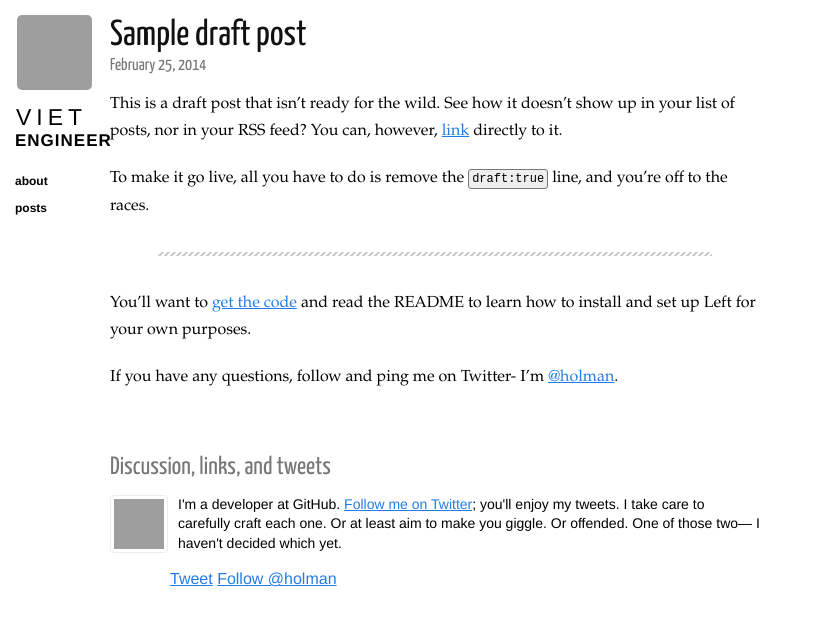
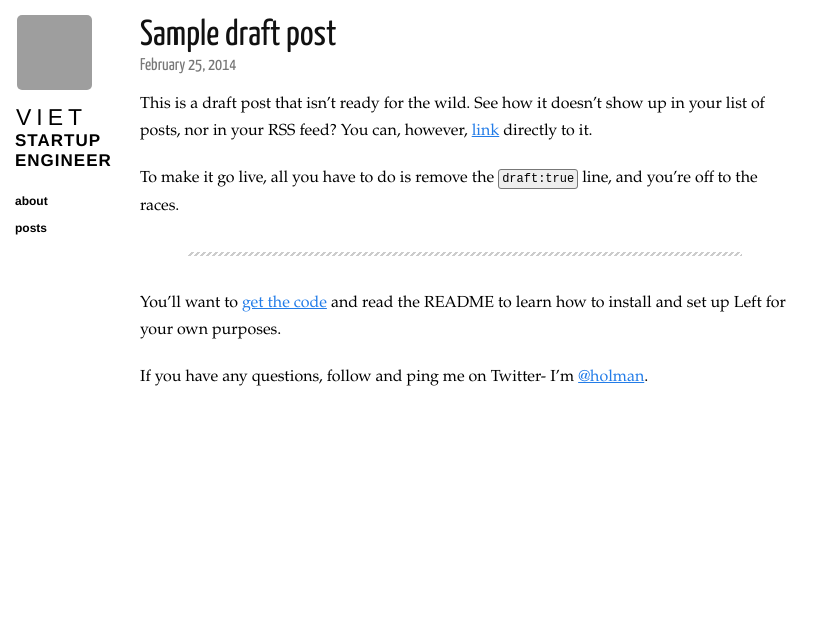
Before and after one commit to VietStartupEngineer/vietstartupengineer.github.io, a Jekyll site: the page built from _posts/2014-02-25-draft.markdown, in a window 1280 px wide. Shown: the top 626 px of the page, without its empty margins (0-834 px from the left). Built offline with Jekyll 4.4.1, drawn with Linux system fonts in a browser that asks for light colours; nearby versions of some CDN libraries; comment, search, counter and statistics services are not loaded; grey boxes are pictures that could not be loaded.

Commit message:
FB comment

```diff
--- /dev/null
+++ b/_includes/facebook_sdk.html
@@ -0,0 +1,10 @@
+<div id="fb-root"></div>
+<script>
+  (function(d, s, id) {
+    var js, fjs = d.getElementsByTagName(s)[0];
+    if (d.getElementById(id)) return;
+    js = d.createElement(s); js.id = id;
+    js.src = "//connect.facebook.net/en_US/sdk.js#xfbml=1&version=v2.10&appId=291293547946124";
+    fjs.parentNode.insertBefore(js, fjs);
+    }(document, 'script', 'facebook-jssdk'));
+</script>
--- a/_includes/head.html
+++ b/_includes/head.html
@@ -14,8 +14,8 @@
   <link rel="alternate" type="application/rss+xml" href="/atom.xml" />
 
   <link href="//netdna.bootstrapcdn.com/font-awesome/4.0.3/css/font-awesome.css" rel="stylesheet" />
-  <link rel="stylesheet" href="{{ site.url }}/css/base.css" type="text/css" media="screen, projection" />
-  <link rel="stylesheet" href="{{ site.url }}/css/pygments.css" type="text/css" />
+  <link rel="stylesheet" href="/css/base.css" type="text/css" media="screen, projection" />
+  <link rel="stylesheet" href="/css/pygments.css" type="text/css" />
   <link media="only screen and (max-device-width: 480px)" href="{{ site.github.url }}/css/mobile.css" type="text/css" rel="stylesheet" />
   <link media="only screen and (device-width: 768px)" href="{{ site.github.url }}/css/mobile.css" type="text/css" rel="stylesheet" />
   <link href='//fonts.googleapis.com/css?family=Yanone+Kaffeesatz' rel='stylesheet' type='text/css'>
--- a/_includes/sidebar.html
+++ b/_includes/sidebar.html
@@ -6,6 +6,7 @@
   <section class="name">
     <a href="/">
       <span id="fname">{{ site.name|split:' '|first }}</span>
+      <span id="lname">Startup</span>
       <span id="lname">{{ site.name|split:' '|last }}</span>
     </a>
   </section>
--- a/_layouts/layout.html
+++ b/_layouts/layout.html
@@ -2,6 +2,7 @@
 <html xmlns="http://www.w3.org/1999/xhtml" xml:lang="en" lang="en-us">
 {% include head.html %}
 <body>
+  {% include facebook_sdk.html %}
   {% include sidebar.html %}
   {{ content }}
 </body>
--- a/_layouts/post.html
+++ b/_layouts/post.html
@@ -13,23 +13,7 @@ layout: layout
 
   {{ content }}
 
-  <!-- TODO: bio here -->
   <section class="meta">
-    <h3>Discussion, links, and tweets</h3>
-    <section class="copy">
-      <a href="https://twitter.com/{{ site.twitter }}" target="_blank">
-        <img src="{{ site.github.owner_gravatar_url }}?s=142" height="50" width="50" />
-      </a>
-
-      <p>
-        I'm a developer at GitHub. <a href="https://twitter.com/{{ site.twitter }}" target="_blank">Follow me on Twitter</a>;
-        you'll enjoy my tweets. I take care to carefully craft each one. Or at least aim to make
-        you giggle. Or offended. One of those two&mdash; I haven't decided which yet.
-      </p>
-
-      <a href="http://twitter.com/share" class="twitter-share-button" data-count="none" data-via="{{ site.twitter }}">Tweet</a>
-      <a href="http://twitter.com/{{ site.twitter }}" class="twitter-follow-button" data-show-count="false">Follow @{{ site.twitter }}</a>
-      <script src="http://platform.twitter.com/widgets.js" type="text/javascript"></script>
-    </section>
+    <div class="fb-comments" data-href="{{ page.url }}" data-numposts="5"></div>
   </section>
 </section>
--- a/css/base.scss
+++ b/css/base.scss
@@ -85,7 +85,7 @@ a {
 
 .content {
   max-width: 650px;
-  margin-left: 110px;
+  margin-left: 140px;
   margin-right: 20px;
   margin-bottom: 50px;
   h1, h2, h3, h4 {
```
